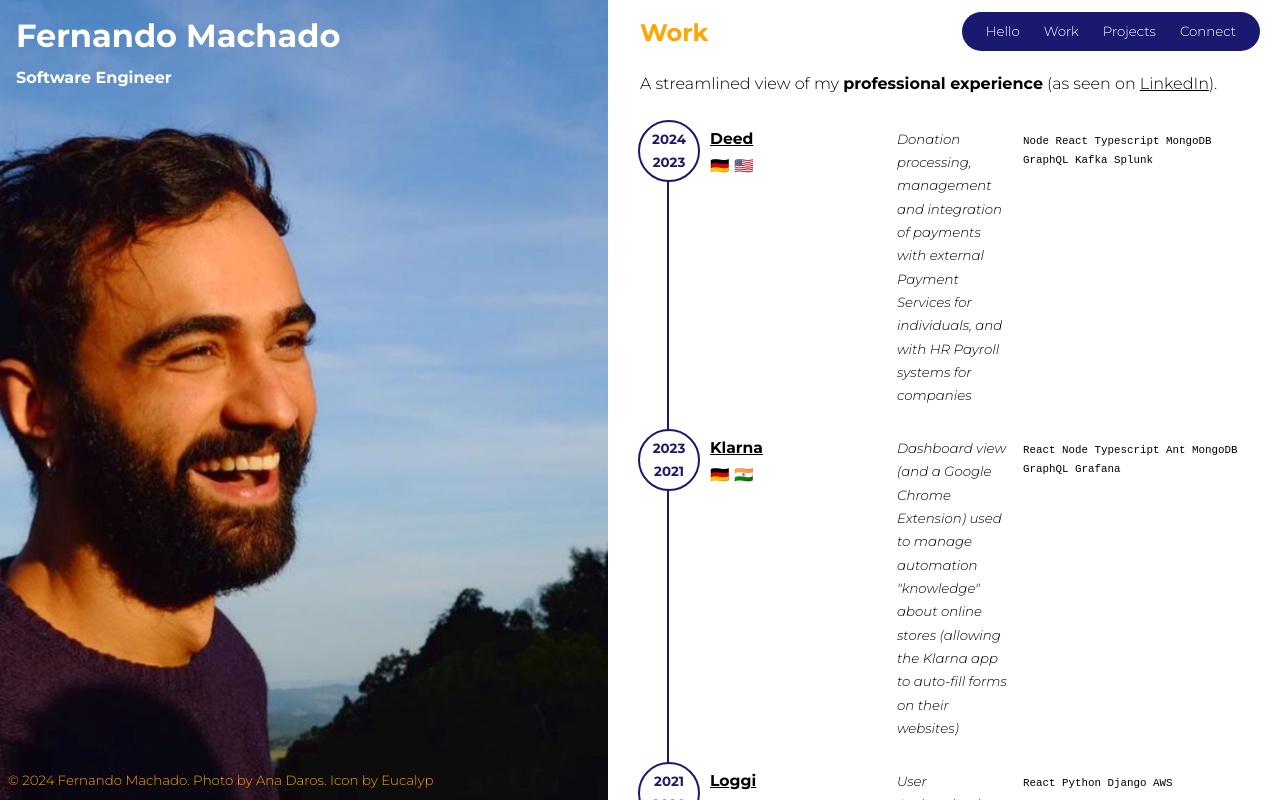
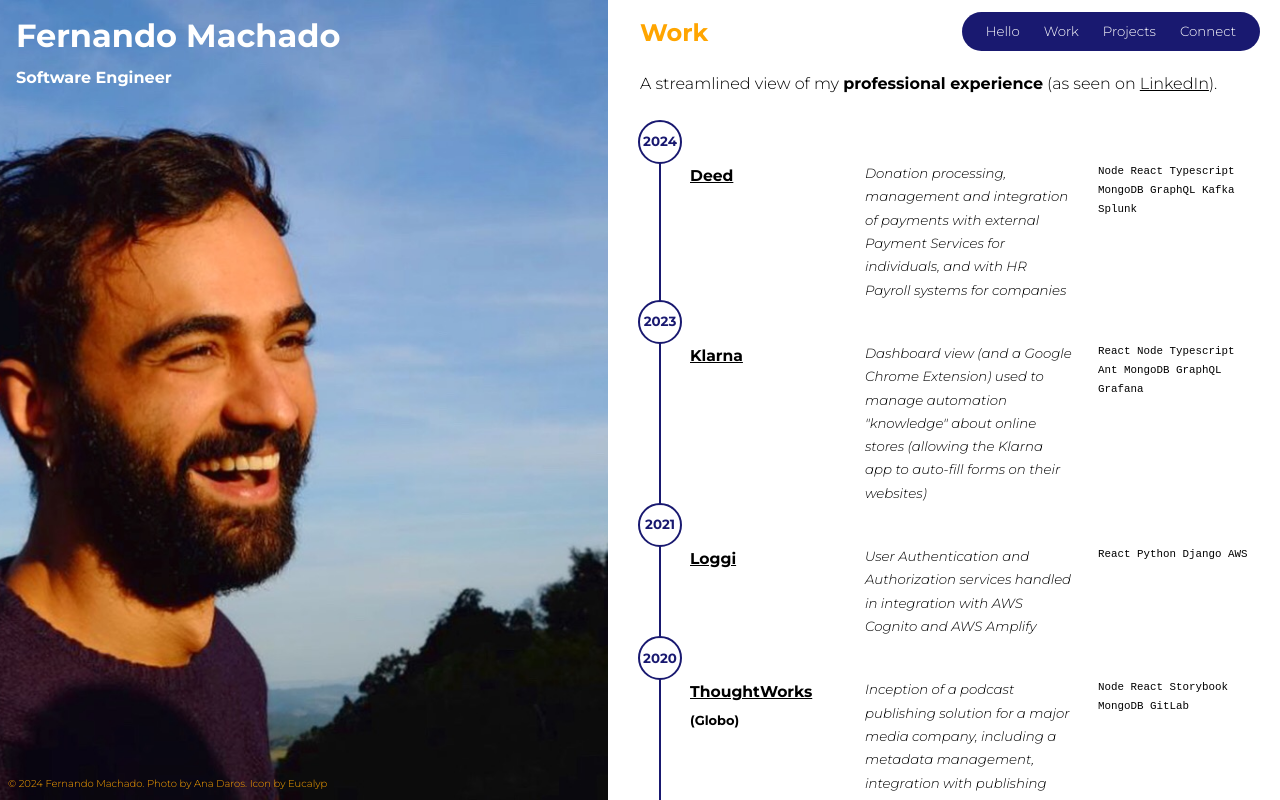
Before and after one commit to fer-nando-machado/fer-nando-machado.github.io, a React (Vite) app: page /#/work in a window 1280 px wide. Built offline with nearby package versions, Linux system fonts and the light colour scheme.

Commit message:
updates work timeline

```diff
--- a/src/App.css
+++ b/src/App.css
@@ -10,7 +10,7 @@ footer {
   position: absolute;
   color: #ffa500;
   margin: 8px;
-  font-size: smaller;
+  font-size: 10px;
   bottom: 0;
 }
 
--- a/src/sections/Experience.css
+++ b/src/sections/Experience.css
@@ -1,15 +1,13 @@
 section.experience {
   display: flex;
   flex-direction: column;
-  gap: 24px;
-  text-align: left;
   position: relative;
 }
 
 section.experience:before {
   content: "";
   position: absolute;
-  left: 27px;
+  left: 19px;
   top: 0;
   width: 2px;
   height: 100%;
@@ -20,21 +18,20 @@ section.experience:before {
 section.experience div {
   display: flex;
   font-size: smaller;
-  align-items: baseline;
-  gap: 12px;
-  justify-content: space-between;
+  text-align: left;
+  gap: 25px;
 }
 
 section.experience h3 {
-  width: 175px;
+  width: 150px;
+  margin-left: -15px;
 }
 
 section.experience h4 {
-  min-width: 50px;
-  min-height: 50px;
-  max-width: 50px;
-  max-height: 50px;
-  padding: 4px;
+  min-width: 40px;
+  min-height: 40px;
+  max-width: 40px;
+  max-height: 40px;
   background: white;
   color: midnightblue;
   outline: 2px solid midnightblue;
@@ -50,16 +47,28 @@ section.experience em {
 }
 
 section.experience code {
-  width: 225px;
+  width: 150px;
 }
 
-@media (max-width: 768px) {
+section.experience h3,
+section.experience em,
+section.experience code {
+  margin-top: 40px;
+}
+
+@media (max-width: 1200px) {
   section.experience div {
     flex-direction: column;
+    gap: 5px;
   }
   section.experience h3,
   section.experience em,
   section.experience code {
-    padding-left: 50px;
+    margin-top: 0;
+    margin-left: 50px;
+    width: calc(100% - 50px);
+  }
+  section.experience h3 {
+    margin-top: -10px;
   }
 }
--- a/src/sections/Experience.tsx
+++ b/src/sections/Experience.tsx
@@ -5,11 +5,9 @@ const Experience: React.FC = () => {
   return (
     <section className="experience">
       <div>
-        <h4>2024 2023</h4>
+        <h4>2024</h4>
         <h3>
           <a href="https://www.joindeed.com/">Deed</a>
-          <br />
-          🇩🇪 🇺🇸
         </h3>
         <em>
           Donation processing, management and integration of payments with
@@ -20,11 +18,9 @@ const Experience: React.FC = () => {
       </div>
 
       <div>
-        <h4>2023 2021</h4>
+        <h4>2023</h4>
         <h3>
           <a href="https://www.klarna.com/">Klarna</a>
-          <br />
-          🇩🇪 🇮🇳
         </h3>
         <em>
           Dashboard view (and a Google Chrome Extension) used to manage
@@ -35,11 +31,9 @@ const Experience: React.FC = () => {
       </div>
 
       <div>
-        <h4>2021 2020</h4>
+        <h4>2021</h4>
         <h3>
           <a href="https://www.loggi.com/">Loggi</a>
-          <br />
-          🇧🇷
         </h3>
         <em>
           User Authentication and Authorization services handled in integration
@@ -54,8 +48,6 @@ const Experience: React.FC = () => {
           <a href="https://www.thoughtworks.com/">ThoughtWorks</a>
           <br />
           <small>(Globo)</small>
-          <br />
-          🇧🇷
         </h3>
         <em>
           Inception of a podcast publishing solution for a major media company,
@@ -66,13 +58,11 @@ const Experience: React.FC = () => {
       </div>
 
       <div>
-        <h4>2019</h4>
+        <h4>2020</h4>
         <h3>
           <a href="https://www.thoughtworks.com/">ThoughtWorks</a>
           <br />
           <small>(Globo)</small>
-          <br />
-          🇧🇷
         </h3>
         <em>
           Modular user Authentication and Authorization service to provide
@@ -83,13 +73,11 @@ const Experience: React.FC = () => {
       </div>
 
       <div>
-        <h4>2019 2018</h4>
+        <h4>2019</h4>
         <h3>
           <a href="https://www.thoughtworks.com/">ThoughtWorks</a>
           <br />
           <small>(GAP)</small>
-          <br />
-          🇧🇷 🇺🇸 🇮🇳
         </h3>
         <em>
           Building a product allocation solution for a USA clothing retailer - a
@@ -103,11 +91,9 @@ const Experience: React.FC = () => {
       </div>
 
       <div>
-        <h4>2018 2014</h4>
+        <h4>2018</h4>
         <h3>
           <a href="https://touchhealth.com.br/">Touch Health</a>
-          <br />
-          🇧🇷
         </h3>
         <em>
           Creating healthcare solutions, including software for appointment
@@ -115,17 +101,14 @@ const Experience: React.FC = () => {
           legacy systems
         </em>
         <code>
-          Java Groovy Hibernate Spring JSP Tomcat Oracle, PostgreSQL Gerrit Git
+          Java Groovy Hibernate Spring JSP Tomcat Oracle PostgreSQL Gerrit Git
           Maven Jenkins Liquibase HTML CSS JavaScript Angular IntelliJ
         </code>
       </div>
-
       <div>
-        <h4>2013 2012</h4>
+        <h4>2014</h4>
         <h3>
           <a href="https://compsis.com.br/">COMPSIS</a>
-          <br />
-          🇧🇷
         </h3>
         <em>
           Development of the financial module of a Road Toll system used in
@@ -137,11 +120,9 @@ const Experience: React.FC = () => {
       </div>
 
       <div>
-        <h4>2012 2011</h4>
+        <h4>2012</h4>
         <h3>
           <a href="https://www.iacit.com.br/en/">IACIT</a>
-          <br />
-          🇧🇷
         </h3>
         <em>
           Creation of a meteorology web app to view current cloud radar scans
@@ -151,13 +132,11 @@ const Experience: React.FC = () => {
       </div>
 
       <div>
-        <h4>2011 2008</h4>
+        <h4>2011</h4>
         <h3>
           <a href="https://onset.com.br/">OnSet Tecnologia</a>
           <br />
           <small>(Johnson & Johnson) </small>
-          <br />
-          🇧🇷 🌐
         </h3>
         <em>
           Building Microsoft Installers with Wise Package Studio and other tools
@@ -166,11 +145,9 @@ const Experience: React.FC = () => {
         <code>Windows VBS .msi</code>
       </div>
       <div>
-        <h4>2008 2007</h4>
+        <h4>2008</h4>
         <h3>
           <a href="https://www.php.cybergarage.com.br/">CyberGarage</a>
-          <br />
-          🇧🇷
         </h3>
         <em>
           Creation of Custom Content Management software for websites: photo
@@ -178,6 +155,9 @@ const Experience: React.FC = () => {
         </em>
         <code>PHP HTML CSS JavaScript jQuery</code>
       </div>
+      <div>
+        <h4>2007</h4>
+      </div>
     </section>
   );
 };
```
